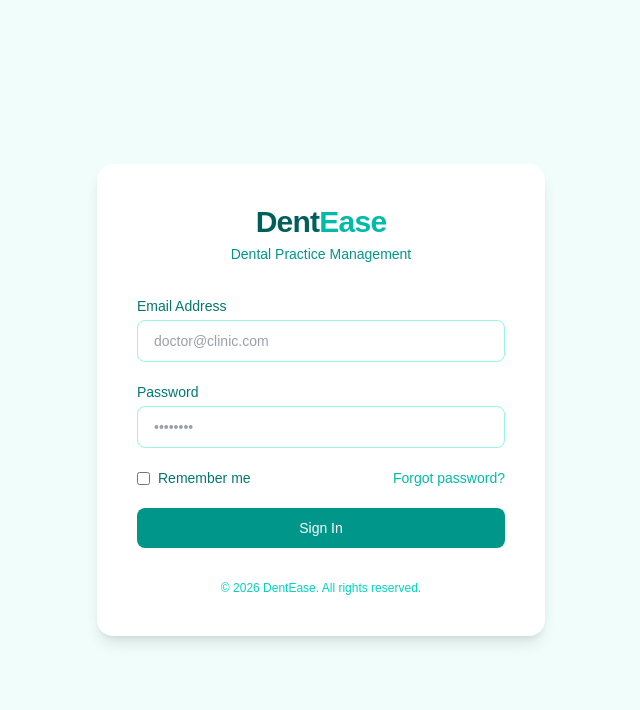
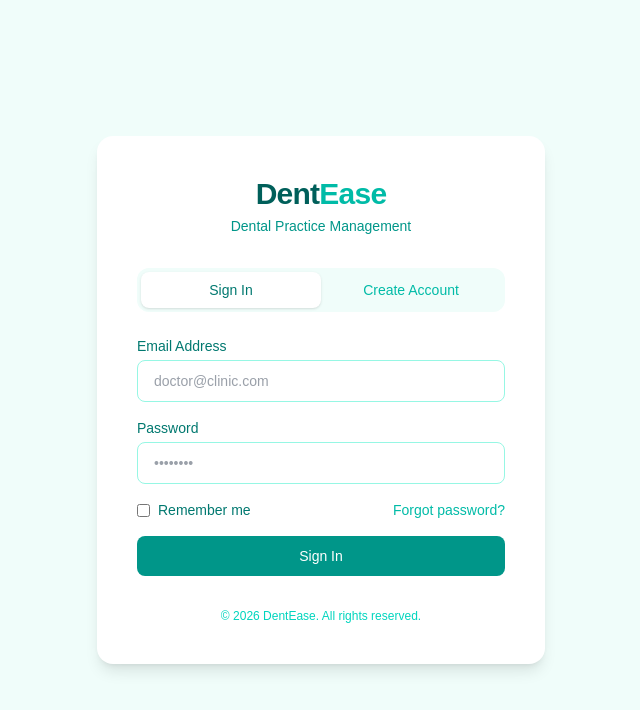
Before and after one commit to 541chatgpt-junaid/dental-saas, a Next.js app: page / in a window 1280 px wide. Shown: the top 710 px of the page, without its empty margins (319-959 px from the left). Built offline with nearby package versions, Linux system fonts and the light colour scheme.

Commit message:
Add signup page

```diff
--- a/src/app/page.tsx
+++ b/src/app/page.tsx
@@ -4,9 +4,12 @@ import { createClient } from "@/lib/supabase";
 import { useRouter } from "next/navigation";
 
 export default function Home() {
+  const [isLogin, setIsLogin] = useState(true);
   const [email, setEmail] = useState("");
   const [password, setPassword] = useState("");
+  const [clinicName, setClinicName] = useState("");
   const [error, setError] = useState("");
+  const [success, setSuccess] = useState("");
   const [loading, setLoading] = useState(false);
   const router = useRouter();
 
@@ -23,6 +26,32 @@ export default function Home() {
     }
   };
 
+  const handleSignUp = async () => {
+    setLoading(true);
+    setError("");
+    setSuccess("");
+    if (!clinicName) {
+      setError("Please enter your clinic name.");
+      setLoading(false);
+      return;
+    }
+    const supabase = createClient();
+    const { error } = await supabase.auth.signUp({
+      email,
+      password,
+      options: {
+        data: { clinic_name: clinicName }
+      }
+    });
+    if (error) {
+      setError(error.message);
+      setLoading(false);
+    } else {
+      setSuccess("Account created! Please check your email to verify, then login.");
+      setLoading(false);
+    }
+  };
+
   return (
     <main className="min-h-screen flex items-center justify-center bg-teal-50">
       <div className="bg-white rounded-2xl shadow-lg p-10 w-full max-w-md">
@@ -35,19 +64,51 @@ export default function Home() {
           <p className="text-sm text-teal-600 mt-1">Dental Practice Management</p>
         </div>
 
-        {/* Error Message */}
+        {/* Tabs */}
+        <div className="flex mb-6 bg-teal-50 rounded-xl p-1">
+          <button
+            onClick={() => { setIsLogin(true); setError(""); setSuccess(""); }}
+            className={`flex-1 py-2 rounded-lg text-sm font-medium transition-colors ${isLogin ? "bg-white text-teal-700 shadow-sm" : "text-teal-500"}`}
+          >
+            Sign In
+          </button>
+          <button
+            onClick={() => { setIsLogin(false); setError(""); setSuccess(""); }}
+            className={`flex-1 py-2 rounded-lg text-sm font-medium transition-colors ${!isLogin ? "bg-white text-teal-700 shadow-sm" : "text-teal-500"}`}
+          >
+            Create Account
+          </button>
+        </div>
+
+        {/* Error / Success */}
         {error && (
           <div className="bg-red-50 text-red-600 text-sm px-4 py-3 rounded-lg mb-5">
             {error}
           </div>
         )}
+        {success && (
+          <div className="bg-green-50 text-green-600 text-sm px-4 py-3 rounded-lg mb-5">
+            {success}
+          </div>
+        )}
 
         {/* Form */}
-        <div className="space-y-5">
+        <div className="space-y-4">
+          {!isLogin && (
             <div>
-            <label className="block text-sm font-medium text-teal-700 mb-1">
-              Email Address
-            </label>
+              <label className="block text-sm font-medium text-teal-700 mb-1">Clinic Name</label>
+              <input
+                type="text"
+                placeholder="e.g. Dr. Ahmed Dental Care"
+                value={clinicName}
+                onChange={(e) => setClinicName(e.target.value)}
+                className="w-full px-4 py-2.5 border border-teal-200 rounded-lg text-sm focus:outline-none focus:ring-2 focus:ring-teal-400 text-gray-700"
+              />
+            </div>
+          )}
+
+          <div>
+            <label className="block text-sm font-medium text-teal-700 mb-1">Email Address</label>
             <input
               type="email"
               placeholder="doctor@clinic.com"
@@ -58,9 +119,7 @@ export default function Home() {
           </div>
 
           <div>
-            <label className="block text-sm font-medium text-teal-700 mb-1">
-              Password
-            </label>
+            <label className="block text-sm font-medium text-teal-700 mb-1">Password</label>
             <input
               type="password"
               placeholder="••••••••"
@@ -70,22 +129,22 @@ export default function Home() {
             />
           </div>
 
+          {isLogin && (
             <div className="flex items-center justify-between text-sm">
               <label className="flex items-center gap-2 text-teal-700">
                 <input type="checkbox" className="accent-teal-500" />
                 Remember me
               </label>
-            <a href="#" className="text-teal-500 hover:underline">
-              Forgot password?
-            </a>
+              <a href="#" className="text-teal-500 hover:underline">Forgot password?</a>
             </div>
+          )}
 
           <button
-            onClick={handleLogin}
+            onClick={isLogin ? handleLogin : handleSignUp}
             disabled={loading}
             className="w-full bg-teal-600 hover:bg-teal-700 text-white font-medium py-2.5 rounded-lg transition-colors text-sm disabled:opacity-60"
           >
-            {loading ? "Signing in..." : "Sign In"}
+            {loading ? "Please wait..." : isLogin ? "Sign In" : "Create Account"}
           </button>
         </div>
 
```
Lines whose indentation alone changed are shown as unchanged.
